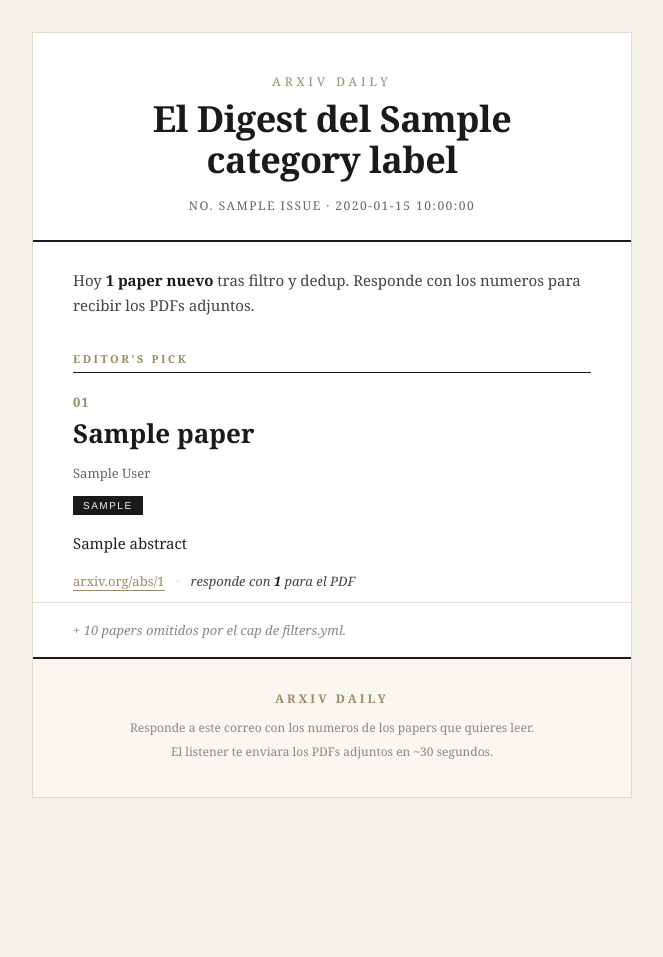
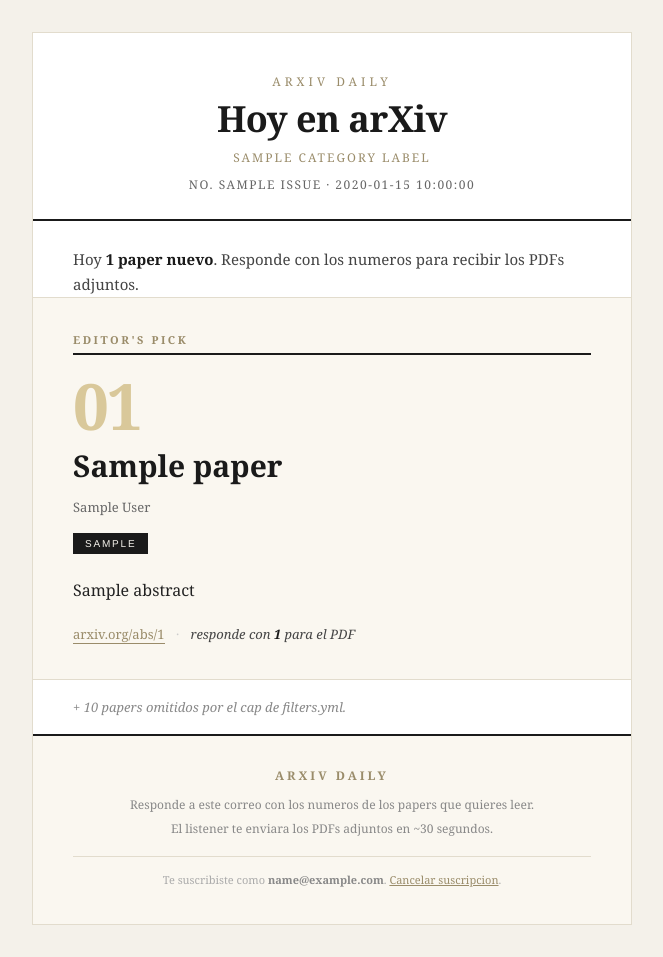
Before and after one commit to f3r21/arxiv-digest, a Python web app: template digest/templates/digest.html in a window 1280 px wide. Shown: the whole page, without its empty margins (308-971 px from the left). Before the commit the page ends 798 px from the top, so only its background shows below. Run offline with Jinja, Linux system fonts and the light colour scheme; the template is opened without the code that fills it: most values are stand-ins (such as "Sample title", 1, 10 or a date in 2020).

Commit message:
feat(digest): nueva jerarquia visual del email
- Titulo cambia a "Hoy en arXiv" con kicker de categorias debajo
- Quita "tras filtro y dedup" del intro
- Editor's Pick sobre superficie crema con "01" gigante, tipografia
  mas generosa (h2 30px, abstract 16px/1.8) y mas padding
- Breves muestran el abstract completo (sin truncate a 280)
- Footer suma identificacion del suscriptor y enlace de baja

```diff
--- a/digest/templates/digest.html
+++ b/digest/templates/digest.html
@@ -14,35 +14,32 @@
           <tr>
             <td style="padding:40px 40px 26px 40px;border-bottom:2px solid #1a1a1a;text-align:center;">
               <div style="font-family:Georgia,serif;font-size:12px;letter-spacing:4px;text-transform:uppercase;color:#9a8c6a;">arXiv Daily</div>
-              <h1 style="font-family:Georgia,serif;font-size:36px;font-weight:700;margin:8px 0 0 0;letter-spacing:-0.5px;line-height:1.15;">El Digest del {{ category_label }}</h1>
-              <div style="font-size:12px;color:#666;margin-top:16px;letter-spacing:1.5px;text-transform:uppercase;">No. {{ issue }} &middot; {{ date }}</div>
+              <h1 style="font-family:Georgia,serif;font-size:36px;font-weight:700;margin:8px 0 0 0;letter-spacing:-0.5px;line-height:1.15;">Hoy en arXiv</h1>
+              <div style="font-size:12px;color:#9a8c6a;margin-top:10px;letter-spacing:2px;text-transform:uppercase;">{{ category_label|replace(', ', ' &middot; ')|safe }}</div>
+              <div style="font-size:12px;color:#666;margin-top:10px;letter-spacing:1.5px;text-transform:uppercase;">No. {{ issue }} &middot; {{ date }}</div>
             </td>
           </tr>
 
           <tr>
             <td style="padding:26px 40px 0 40px;font-size:15px;line-height:1.65;color:#444;">
-              Hoy <strong style="color:#1a1a1a;">{{ papers|length }} {{ 'paper nuevo' if papers|length == 1 else 'papers nuevos' }}</strong> tras filtro y dedup. Responde con los numeros para recibir los PDFs adjuntos.
+              Hoy <strong style="color:#1a1a1a;">{{ papers|length }} {{ 'paper nuevo' if papers|length == 1 else 'papers nuevos' }}</strong>. Responde con los numeros para recibir los PDFs adjuntos.
             </td>
           </tr>
 
           {% if papers %}
           {% set p = papers[0] %}
           <tr>
-            <td style="padding:34px 40px 0 40px;">
+            <td style="background:#faf7f0;padding:34px 40px 36px 40px;border-top:1px solid #e2dccd;">
               <div style="font-size:11px;letter-spacing:2.5px;text-transform:uppercase;color:#9a8c6a;font-weight:bold;">Editor's Pick</div>
-              <hr style="border:0;border-top:1px solid #1a1a1a;margin:6px 0 0 0;">
-            </td>
-          </tr>
-          <tr>
-            <td style="padding:20px 40px 12px 40px;">
-              <div style="font-size:13px;color:#9a8c6a;font-weight:bold;letter-spacing:1px;">01</div>
-              <h2 style="font-family:Georgia,serif;font-size:26px;line-height:1.25;margin:6px 0 14px 0;font-weight:700;color:#1a1a1a;">{{ p.title }}</h2>
-              <div style="font-size:13px;color:#666;margin-bottom:10px;">{{ p.authors|join(', ')|truncate(80) }}</div>
-              <div style="margin:0 0 16px 0;">
-                <span style="display:inline-block;background:#1a1a1a;color:#f4f1ea;padding:4px 10px;font-size:10px;letter-spacing:1.5px;text-transform:uppercase;font-family:Helvetica,Arial,sans-serif;">{{ p.match_reason }}</span>
+              <hr style="border:0;border-top:2px solid #1a1a1a;margin:6px 0 22px 0;">
+              <div style="font-family:Georgia,serif;font-size:64px;line-height:0.9;color:#d9c89a;font-weight:700;letter-spacing:-2px;">01</div>
+              <h2 style="font-family:Georgia,serif;font-size:30px;line-height:1.2;margin:14px 0 14px 0;font-weight:700;color:#1a1a1a;">{{ p.title }}</h2>
+              <div style="font-size:13px;color:#666;margin-bottom:14px;">{{ p.authors|join(', ')|truncate(80) }}</div>
+              <div style="margin:0 0 22px 0;">
+                <span style="display:inline-block;background:#1a1a1a;color:#f4f1ea;padding:5px 12px;font-size:10px;letter-spacing:1.8px;text-transform:uppercase;font-family:Helvetica,Arial,sans-serif;">{{ p.match_reason }}</span>
               </div>
-              <p style="font-size:15px;line-height:1.7;color:#222;margin:0 0 16px 0;">{{ p.abstract }}</p>
-              <div style="font-size:13px;color:#444;margin-top:14px;">
+              <p style="font-size:16px;line-height:1.8;color:#222;margin:0 0 20px 0;">{{ p.abstract }}</p>
+              <div style="font-size:13px;color:#444;margin-top:18px;">
                 <a href="https://arxiv.org/abs/{{ p.arxiv_id }}" style="color:#9a8c6a;text-decoration:none;border-bottom:1px solid #9a8c6a;">arxiv.org/abs/{{ p.arxiv_id }}</a>
                 <span style="margin:0 8px;color:#ccc;">&middot;</span>
                 <em>responde con <strong style="color:#1a1a1a;">1</strong> para el PDF</em>
@@ -68,7 +65,7 @@
                 <span style="margin:0 8px;color:#ccc;">&middot;</span>
                 <span style="display:inline-block;background:#f0eadf;color:#5a4d2b;padding:2px 8px;font-size:10px;letter-spacing:1.2px;text-transform:uppercase;font-family:Helvetica,Arial,sans-serif;vertical-align:1px;">{{ p.match_reason }}</span>
               </div>
-              <p style="font-size:14px;line-height:1.65;color:#333;margin:0 0 12px 0;">{{ p.abstract|truncate(280) }}</p>
+              <p style="font-size:14px;line-height:1.7;color:#333;margin:0 0 12px 0;">{{ p.abstract }}</p>
               <div style="font-size:12px;color:#666;">
                 <a href="https://arxiv.org/abs/{{ p.arxiv_id }}" style="color:#9a8c6a;text-decoration:none;">arxiv.org/abs/{{ p.arxiv_id }}</a>
                 <span style="margin:0 8px;color:#ccc;">&middot;</span>
@@ -92,6 +89,10 @@
               <div style="margin-bottom:10px;text-transform:uppercase;letter-spacing:3px;color:#9a8c6a;font-weight:bold;">arXiv Daily</div>
               <div>Responde a este correo con los numeros de los papers que quieres leer.</div>
               <div style="margin-top:4px;">El listener te enviara los PDFs adjuntos en ~30 segundos.</div>
+              <div style="margin-top:18px;padding-top:14px;border-top:1px solid #e2dccd;font-size:11px;color:#aaa;">
+                Te suscribiste como <strong style="color:#888;">{{ subscriber_email }}</strong>.
+                <a href="{{ unsubscribe_url }}" style="color:#9a8c6a;">Cancelar suscripcion</a>.
+              </div>
             </td>
           </tr>
 
--- a/digest/templates/digest.txt
+++ b/digest/templates/digest.txt
@@ -3,7 +3,7 @@
                   {{ category_label }}
 ================================================
 
-Hoy: {{ papers|length }} {{ 'paper nuevo' if papers|length == 1 else 'papers nuevos' }} tras filtro y dedup.
+Hoy: {{ papers|length }} {{ 'paper nuevo' if papers|length == 1 else 'papers nuevos' }}.
 Responde con los numeros para recibir los PDFs.
 {% if papers %}
 
@@ -44,3 +44,7 @@ Responde con los numeros para recibir los PDFs.
             arXiv Daily   -   {{ category_label }}
    responde con los numeros para los PDFs
 ------------------------------------------------
+
+Te suscribiste como {{ subscriber_email }}.
+Para darte de baja:
+  {{ unsubscribe_url }}
```
